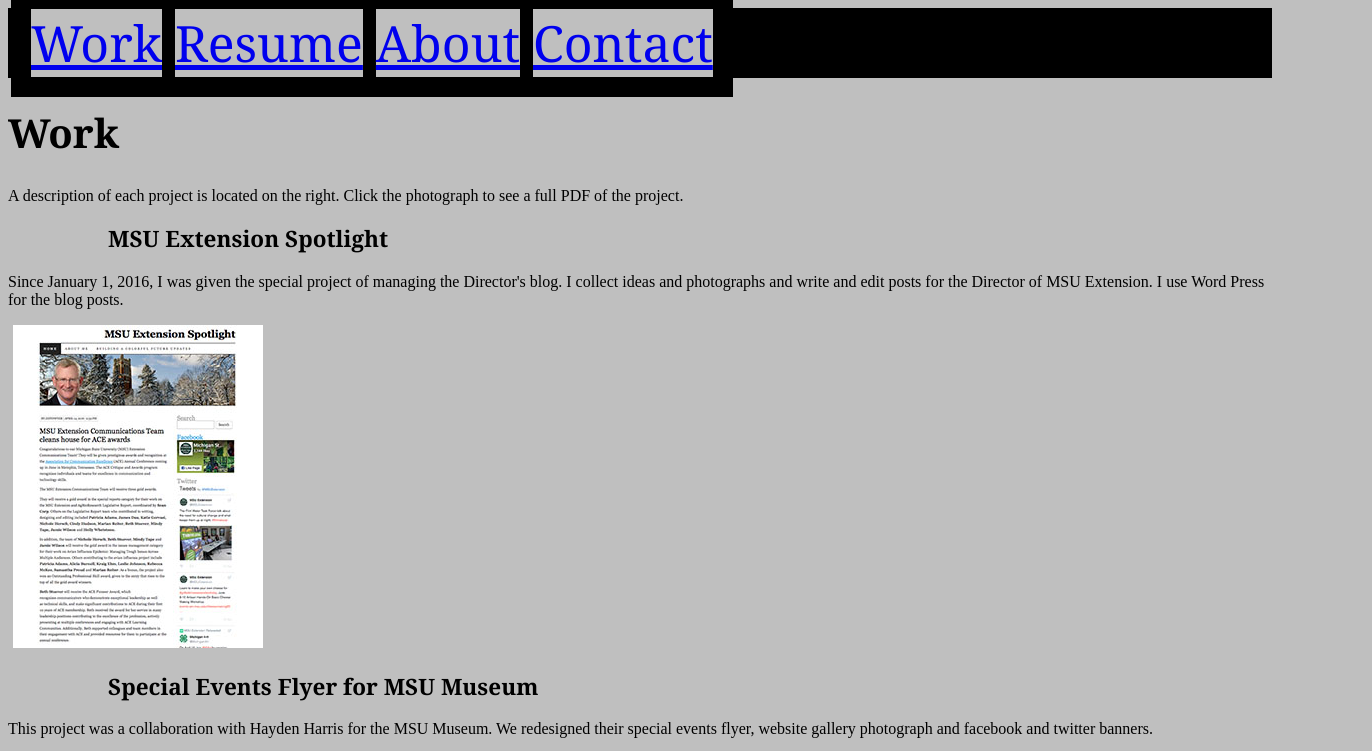
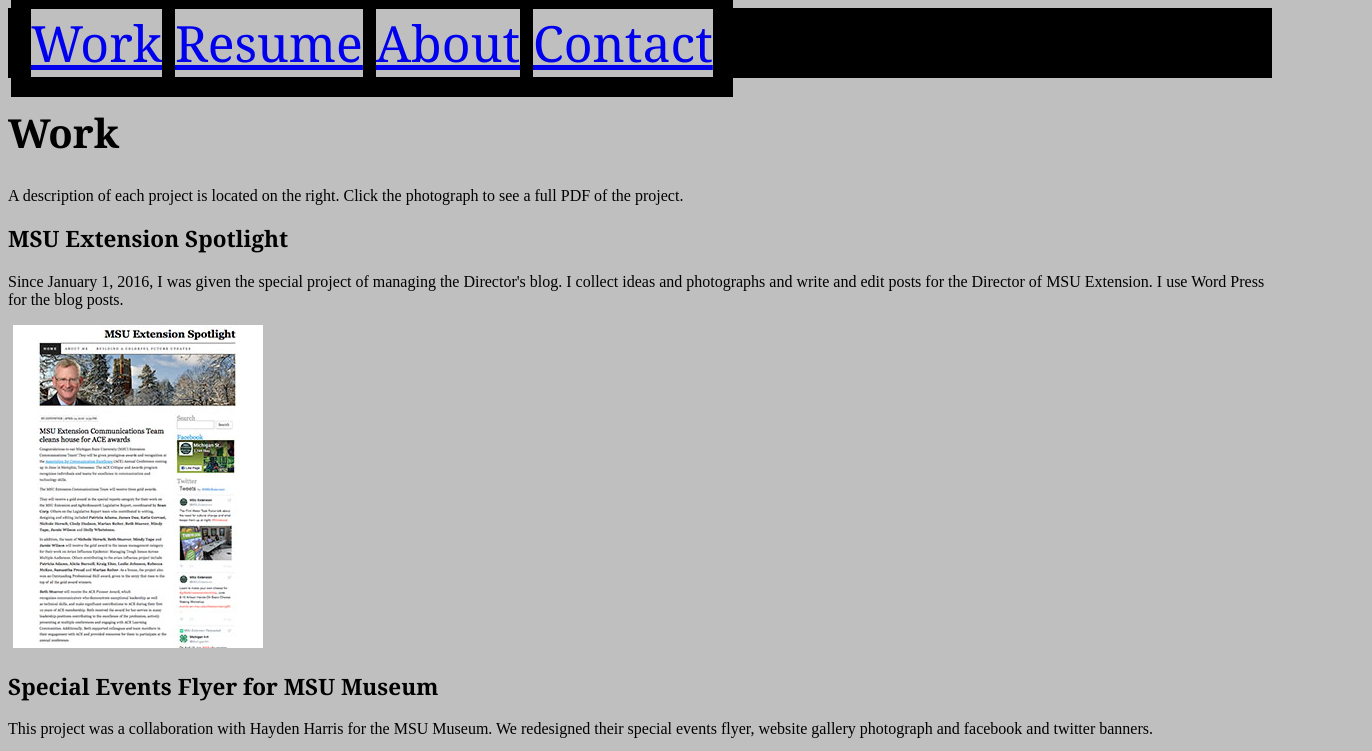
Before and after one commit to katienicpon/katienicpon.github.io, a plain HTML site: page index.html in a window 1280 px wide. Shown: the top 751 px of the page, 1372 px wide, since content can reach past the window. Drawn offline with Linux system fonts and the light colour scheme.

Commit message:
Update stylesheet.css

```diff
--- a/stylesheet.css
+++ b/stylesheet.css
@@ -44,8 +44,6 @@ a:hover {
 	font-size: 15px;
 	font-color: black;
         font-family: Merriweather, Georgia, serif;
-	display: inline;
-	position: relative;
 	left: 100px;
 
 }
```
